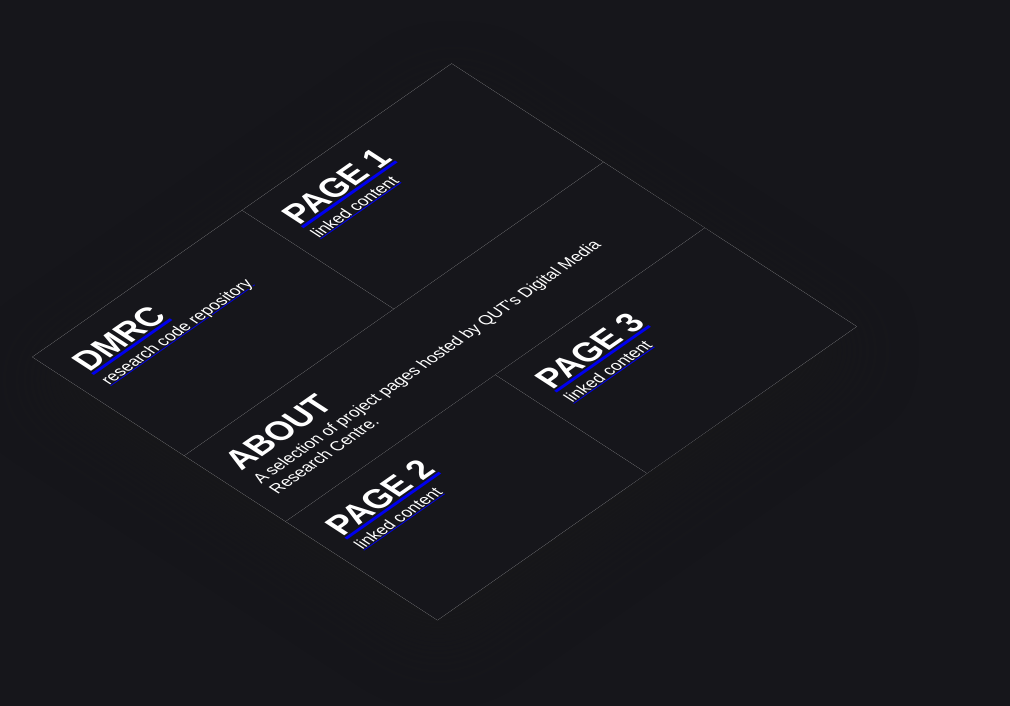
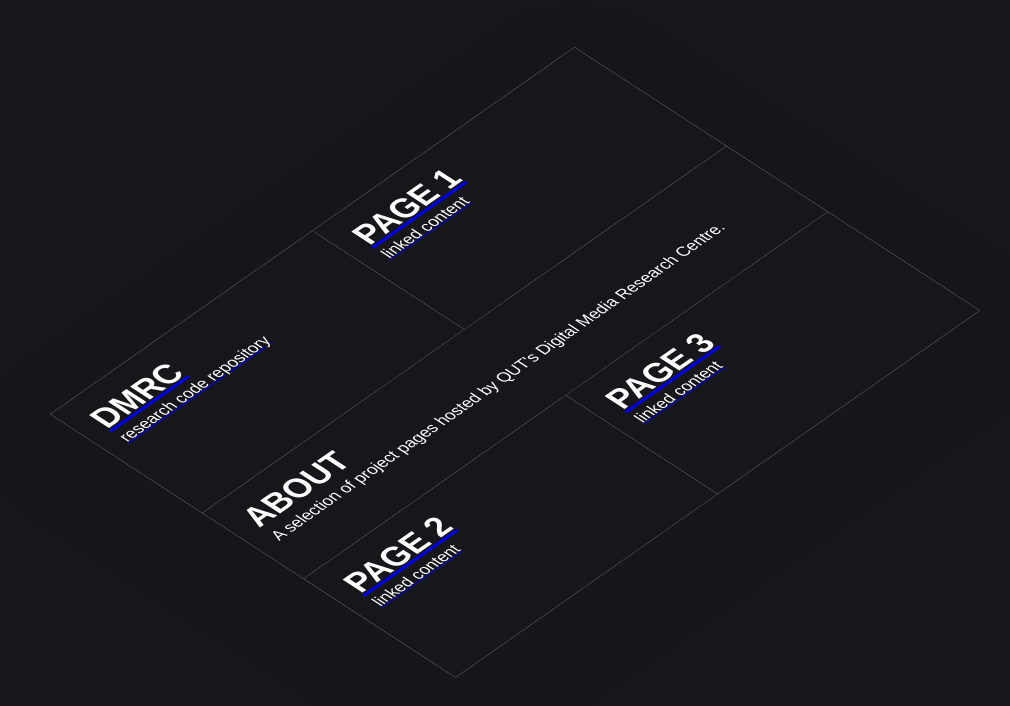
Before and after one commit to qut-dmrc/qut-dmrc.github.io, a website: page index.html in a window 1280 px wide. Shown: the whole page, without its empty margins (208-1218 px from the left). Drawn offline with Linux system fonts and the light colour scheme.

Commit message:
Grid styling

```diff
--- a/core/uses/grid.css
+++ b/core/uses/grid.css
@@ -3,7 +3,7 @@
 
     display: grid;
 
-    grid-auto-columns: 4rem;
+    grid-auto-columns: 5rem;
     grid-auto-rows: 3.5rem;
     grid-auto-flow: dense;
     gap: 0% 0%;
--- a/core/stack.css
+++ b/core/uses/stack.css
@@ -24,6 +24,3 @@
   width: 100%;
 
 }
-
-
-/* Add more rules as needed for additional elements */
```
